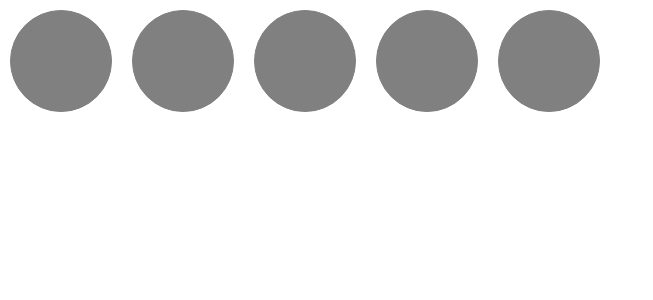
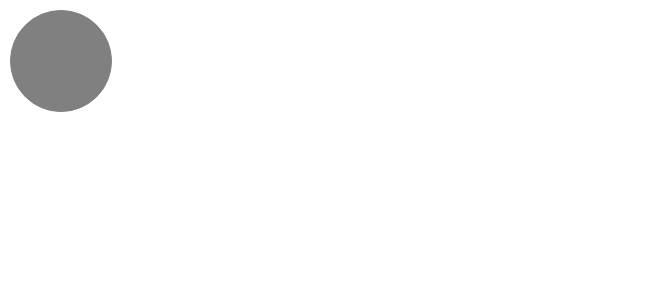
Before and after one commit to Sergi-7/Kata-Circles-Sergi-Petit, a React (Create React App) app: page / in a window 1280 px wide. Shown: the top 300 px of the page, without its empty margins (0-653 px from the left). Built offline with nearby package versions, Linux system fonts and the light colour scheme.

Commit message:
Function with onClick working

```diff
--- a/src/App.js
+++ b/src/App.js
@@ -4,15 +4,7 @@ import "./Components/Circle/Circle.js";
 import Circle from "./Components/Circle/Circle.js";
 
 function App() {
-  return (
-    <>
-      <Circle></Circle>
-      <Circle></Circle>
-      <Circle></Circle>
-      <Circle></Circle>
-      <Circle></Circle>
-    </>
-  );
+  return <Circle></Circle>;
 }
 
 export default App;
--- a/src/Components/Circle/Circle.js
+++ b/src/Components/Circle/Circle.js
@@ -14,4 +14,9 @@ const Circle = () => {
   );
 };
 
+/*const Circle = () => {
+  const [state, setState] = useState(true);
+
+  return <div className={state === true ? "circle" : "circle-off"}></div>;
+};*/
 export default Circle;
```
